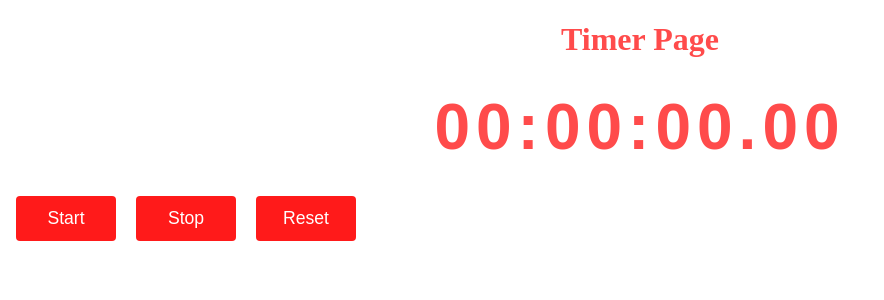
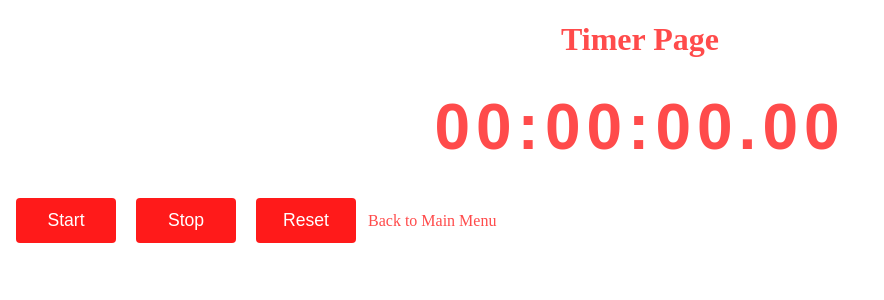
Before and after one commit to leegg713/PythonWorkoutLog, a Flask app: page /timer in a window 1280 px wide. Shown: the top 300 px of the page, without its empty margins (0-884 px from the left). Run offline with Flask 3, Linux system fonts and the light colour scheme.

Commit message:
Added back to main menu link at bottom of page

```diff
--- a/templates/graph.html
+++ b/templates/graph.html
@@ -13,6 +13,6 @@
 {% else %}
     <p>No graphs to display.</p>
 {% endfor %}
- <a href="{{ url_for('home') }}">Back to Menu</a>
+ <a href="{{ url_for('home') }}">Back to Main Menu</a>
 </body>
 </html>
--- a/templates/timer.html
+++ b/templates/timer.html
@@ -67,5 +67,7 @@
         stopBtn.addEventListener('click', stopTimer);
         resetBtn.addEventListener('click', resetTimer);
     </script>
+
+    <a href="{{ url_for('home') }}">Back to Main Menu</a>
 </body>
 </html>
```
